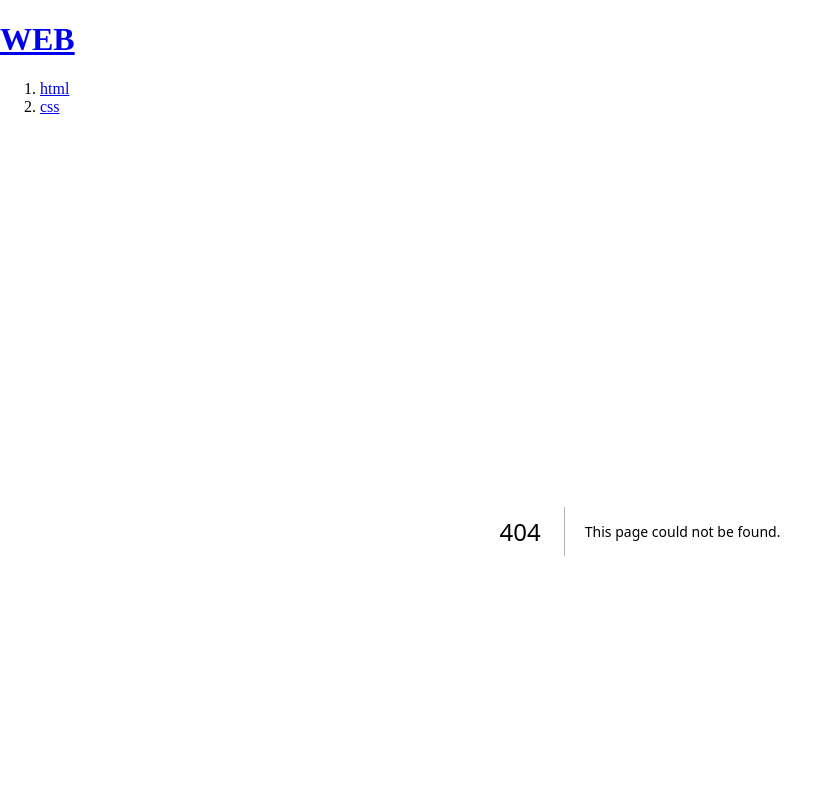
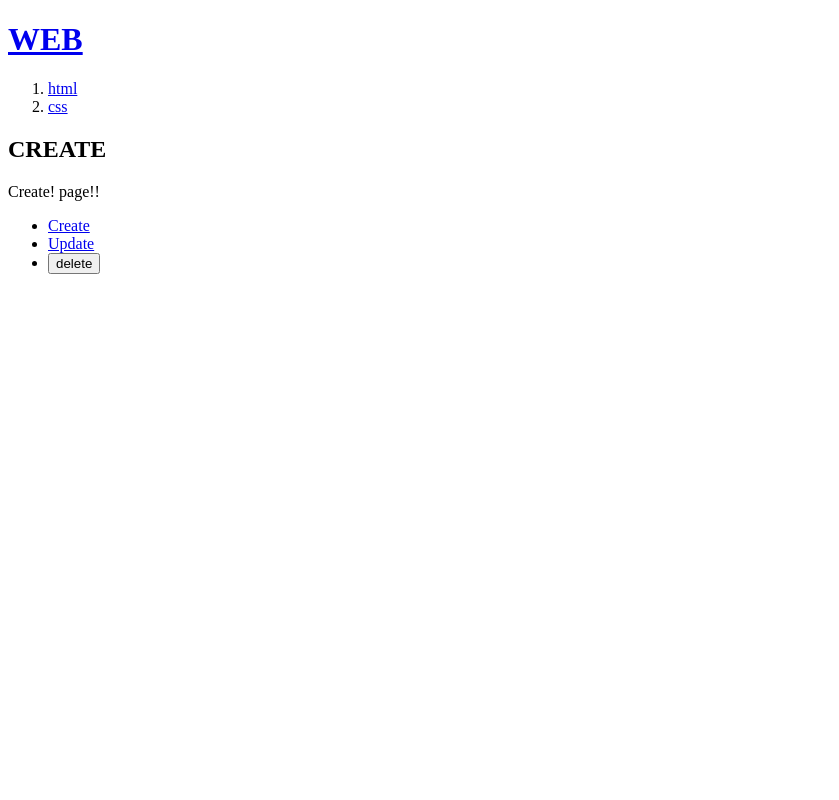
Before and after one commit to C-DYoung/study, a Next.js app: page /create in a window 1280 px wide. Before the commit this address had no page. Shown: the top 800 px of the page, without its empty margins (0-839 px from the left). Built offline with nearby package versions, Linux system fonts and the light colour scheme.

Commit message:
create : create, read file. Routing 하기.

```diff
--- /dev/null
+++ b/src/app/create/layout.js
@@ -0,0 +1,9 @@
+export default function Layout(props) {
+    // props 가 필수적으로 기입되어져야 함.
+    return(
+        <from>
+            <h2>CREATE</h2>
+            {props.children}
+        </from>
+    )
+}
--- /dev/null
+++ b/src/app/create/page.js
@@ -0,0 +1,5 @@
+export default function Create() {
+    return(
+        <>Create! page!! </>
+    )
+}
```
Also changed, not shown: src/app/read/[id]/page.js (added, +8 -0 lines).
